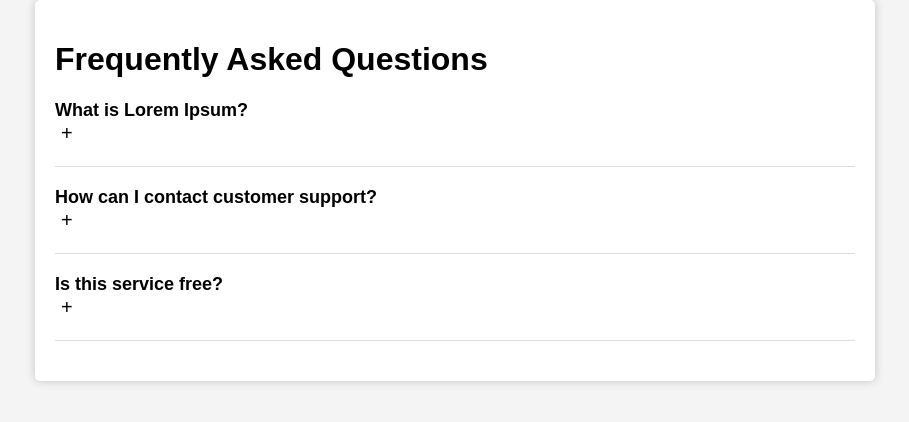
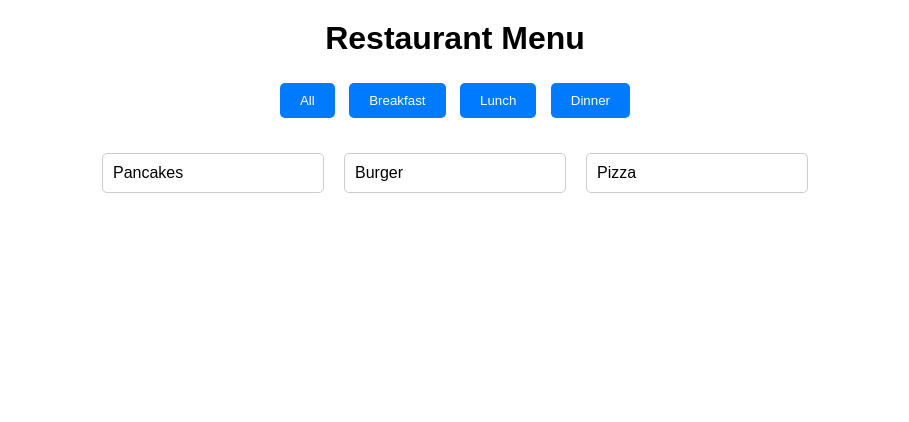
Before and after one commit to Songyeonji/2023-JS-TEST, a plain HTML site: page index.html in a window 1280 px wide. Shown: the whole page, without its empty margins (185-1094 px from the left). Drawn offline with Linux system fonts and the light colour scheme.

Commit message:
레스토랑 메뉴 기본로직

```diff
--- a/index.html
+++ b/index.html
@@ -1,34 +1,22 @@
 <!DOCTYPE html>
 <html lang="en">
-  <head>
-    <meta charset="UTF-8" />
-    <meta name="viewport" content="width=device-width, initial-scale=1.0" />
-    <link rel="stylesheet" href="styles.css" />
-    <title>FAQ Page</title>
-  </head>
-  <body>
-    <div class="faq-container">
-      <h1>Frequently Asked Questions</h1>
-      <div class="faq-item">
-        <h3 class="question">What is Lorem Ipsum?</h3>
-        <button class="toggle-btn">+</button>
-        <p class="answer">
-          Lorem ipsum dolor sit amet, consectetur adipiscing elit.
-        </p>
-      </div>
-      <div class="faq-item">
-        <h3 class="question">How can I contact customer support?</h3>
-        <button class="toggle-btn">+</button>
-        <p class="answer">
-          You can reach our customer support team at support@example.com.
-        </p>
-      </div>
-      <div class="faq-item">
-        <h3 class="question">Is this service free?</h3>
-        <button class="toggle-btn">+</button>
-        <p class="answer">Yes, our basic service is free to use.</p>
-      </div>
+<head>
+    <meta charset="UTF-8">
+    <meta name="viewport" content="width=device-width, initial-scale=1.0">
+    <link rel="stylesheet" href="styles.css">
+    <title>Restaurant Menu Filter</title>
+</head>
+<body>
+    <h1>Restaurant Menu</h1>
+    <div class="filters">
+        <button class="filter-btn" data-category="all">All</button>
+        <button class="filter-btn" data-category="breakfast">Breakfast</button>
+        <button class="filter-btn" data-category="lunch">Lunch</button>
+        <button class="filter-btn" data-category="dinner">Dinner</button>
+    </div>
+    <div class="menu-list">
+        <!-- Menu items will be dynamically added here -->
     </div>
     <script src="script.js"></script>
-  </body>
+</body>
 </html>
--- a/script.js
+++ b/script.js
@@ -1,25 +1,39 @@
-const questions = document.querySelectorAll('.question');
+document.addEventListener("DOMContentLoaded", () => {
+    const menuItems = [
+        { name: "Pancakes", category: "breakfast" },
+        { name: "Burger", category: "lunch" },
+        { name: "Pizza", category: "dinner" },
+        // Add more menu items
+    ];
 
-questions.forEach(question => {
-    question.addEventListener('click', () => {
-        const answer = question.nextElementSibling;
-        answer.classList.toggle('active');
+    const menuList = document.querySelector(".menu-list");
+    const filterButtons = document.querySelectorAll(".filter-btn");
+
+    function displayMenuItems(menu) {
+        menuList.innerHTML = "";
+        menu.forEach(item => {
+            const menuItem = document.createElement("div");
+            menuItem.classList.add("menu-item");
+            menuItem.textContent = item.name;
+            menuList.appendChild(menuItem);
+        });
+    }
+
+    function filterMenuItems(category) {
+        if (category === "all") {
+            displayMenuItems(menuItems);
+        } else {
+            const filteredItems = menuItems.filter(item => item.category === category);
+            displayMenuItems(filteredItems);
+        }
+    }
+
+    filterButtons.forEach(button => {
+        button.addEventListener("click", () => {
+            const category = button.dataset.category;
+            filterMenuItems(category);
+        });
     });
+
+    displayMenuItems(menuItems);
 });
-
-const toggleButtons = document.querySelectorAll('.toggle-btn');
-
-toggleButtons.forEach(button => {
-    button.addEventListener('click', () => {
-        const faqItem = button.parentElement;
-        const answer = faqItem.querySelector('.answer');
-
-        answer.classList.toggle('active');
-
-        if (answer.classList.contains('active')) {
-            button.textContent = '-';
-        } else {
-            button.textContent = '+';
-        }
-    });
-});
--- a/styles.css
+++ b/styles.css
@@ -2,37 +2,43 @@ body {
     font-family: Arial, sans-serif;
     margin: 0;
     padding: 0;
-    background-color: #f4f4f4;
 }
 
-.faq-container {
-    max-width: 800px;
-    margin: 0 auto;
-    padding: 20px;
-    background-color: white;
-    box-shadow: 0px 0px 10px rgba(0, 0, 0, 0.2);
+h1 {
+    text-align: center;
+    margin-top: 20px;
+}
+
+.filters {
+    text-align: center;
+    margin-top: 20px;
+}
+
+.filter-btn {
+    padding: 10px 20px;
+    margin: 5px;
+    border: none;
+    background-color: #007bff;
+    color: white;
+    cursor: pointer;
     border-radius: 5px;
 }
 
-.faq-item {
-    margin-bottom: 20px;
-    border-bottom: 1px solid #ddd;
-    padding-bottom: 20px;
+.menu-list {
+    display: flex;
+    flex-wrap: wrap;
+    justify-content: center;
+    margin-top: 20px;
 }
 
-.question {
-    margin: 0;
-    font-size: 18px;
-    cursor: pointer;
+.menu-item {
+    border: 1px solid #ccc;
+    border-radius: 5px;
+    padding: 10px;
+    margin: 10px;
+    width: 200px;
 }
 
-.answer {
-    display: none;
-}
-
-.active .answer {
-    display: block;
-}
 
 .toggle-btn {
     background-color: transparent;
```
